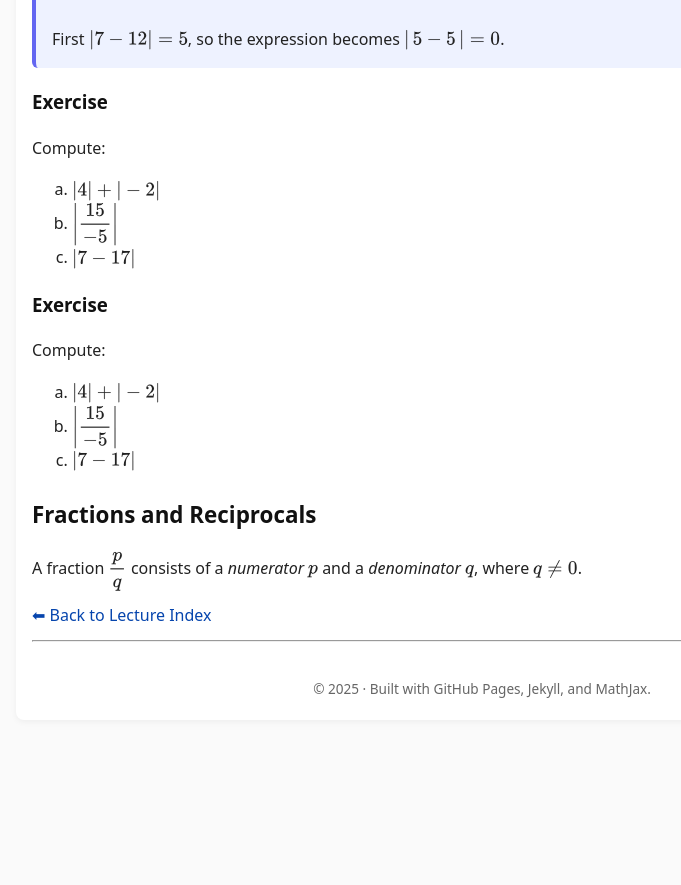
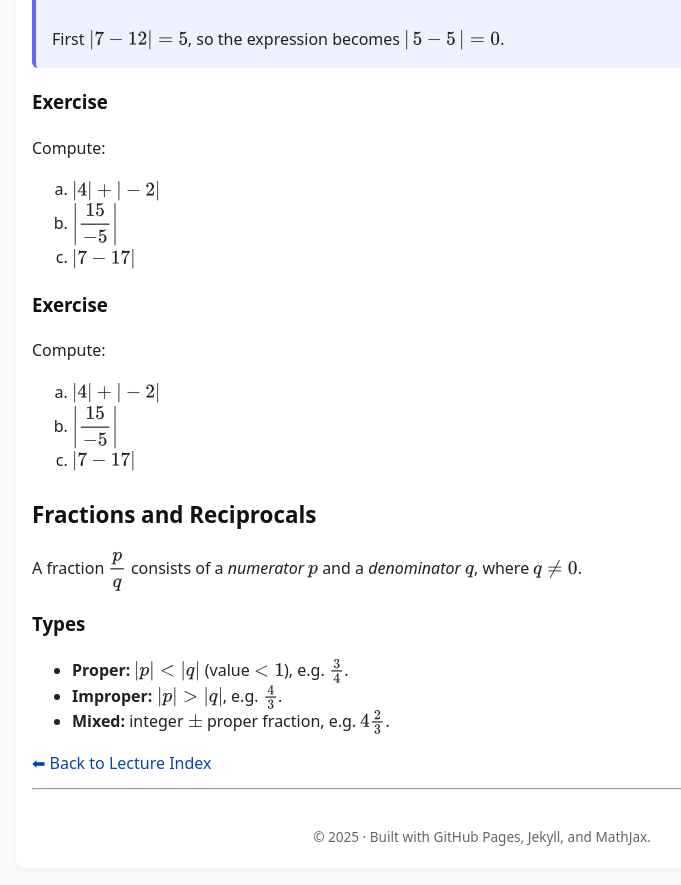
Before and after one commit to SaleemKamaludin/SaleemKamaludin.github.io, a Jekyll site: the page built from courses/math-1115/lecture-notes/lecture2.md, in a window 1280 px wide and 900 px high, scrolled down 2248 px. Shown: the top 885 px of the window, without its empty margins (158-839 px from the left). Built offline with Jekyll 4.4.1, drawn with Linux system fonts in a browser that asks for light colours; before the commit the page ends 3000 px from its top, so only the background shows below that.

Commit message:
Update lecture2.md

```diff
--- a/courses/math-1115/lecture-notes/lecture2.md
+++ b/courses/math-1115/lecture-notes/lecture2.md
@@ -172,4 +172,13 @@ A fraction \( \dfrac{p}{q} \) consists of a <em>numerator</em> \( p \) and a
 <em>denominator</em> \( q \), where \( q \ne 0 \).
 </p>
 
+
+<h3>Types</h3>
+<ul>
+  <li><strong>Proper:</strong> \( |p| < |q| \) (value \(< 1\)), e.g. \( \tfrac{3}{4} \).</li>
+  <li><strong>Improper:</strong> \( |p| > |q| \), e.g. \( \tfrac{4}{3} \).</li>
+  <li><strong>Mixed:</strong> integer \( \pm \) proper fraction, e.g. \( 4\tfrac{2}{3} \).</li>
+</ul>
+
+
 [⬅ Back to Lecture Index]({{ '/courses/math-1115/lecture-notes/' | relative_url }})
```
